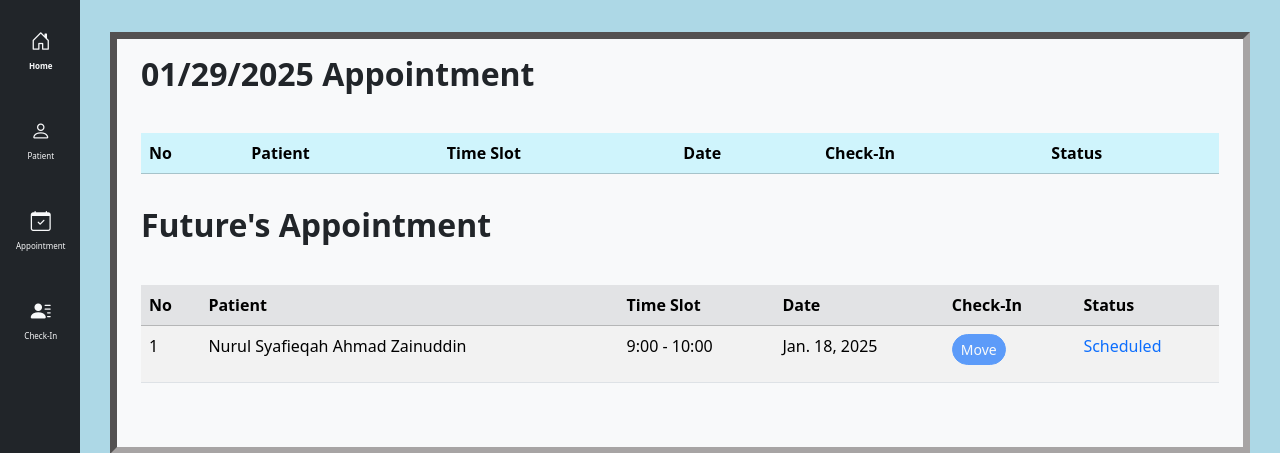
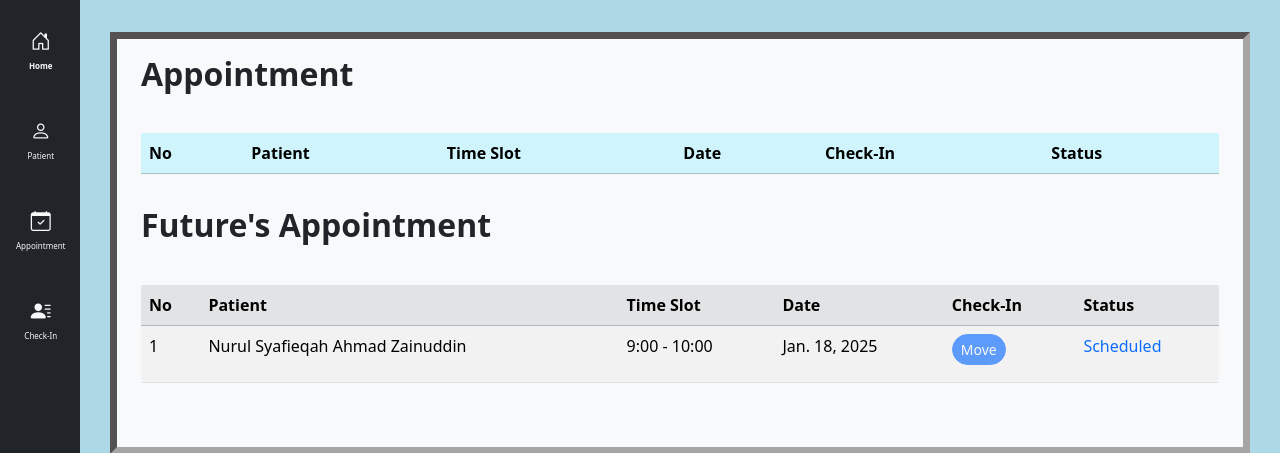
Before and after one commit to rahimi-mohd/CMS-extend, a Django app: page /appointment_list/ in a window 1280 px wide. Shown: the part 56-509 px from the top of the page. Run offline with Django 5.2, Linux system fonts and the light colour scheme; a user stored in the database is signed in; data comes from the database, SQL or seed files in the repository; lists and menus that the app fills with data are empty; some web fonts are replaced.

Commit message:
remove date from appointment header -- for playwright test

```diff
--- a/clinic/templates/clinic/appointment_list.html
+++ b/clinic/templates/clinic/appointment_list.html
@@ -5,7 +5,7 @@
 <div class="container">
 
     <div class="d-flex justify-content-between align-items-center mb-3 py-3">
-        <h2 class="fw-bold">{% now "SHORT_DATE_FORMAT" %} Appointment</h2>
+        <h2 class="fw-bold">Appointment</h2>
     </div>
     <table class="table table-striped">
         <thead>
```
